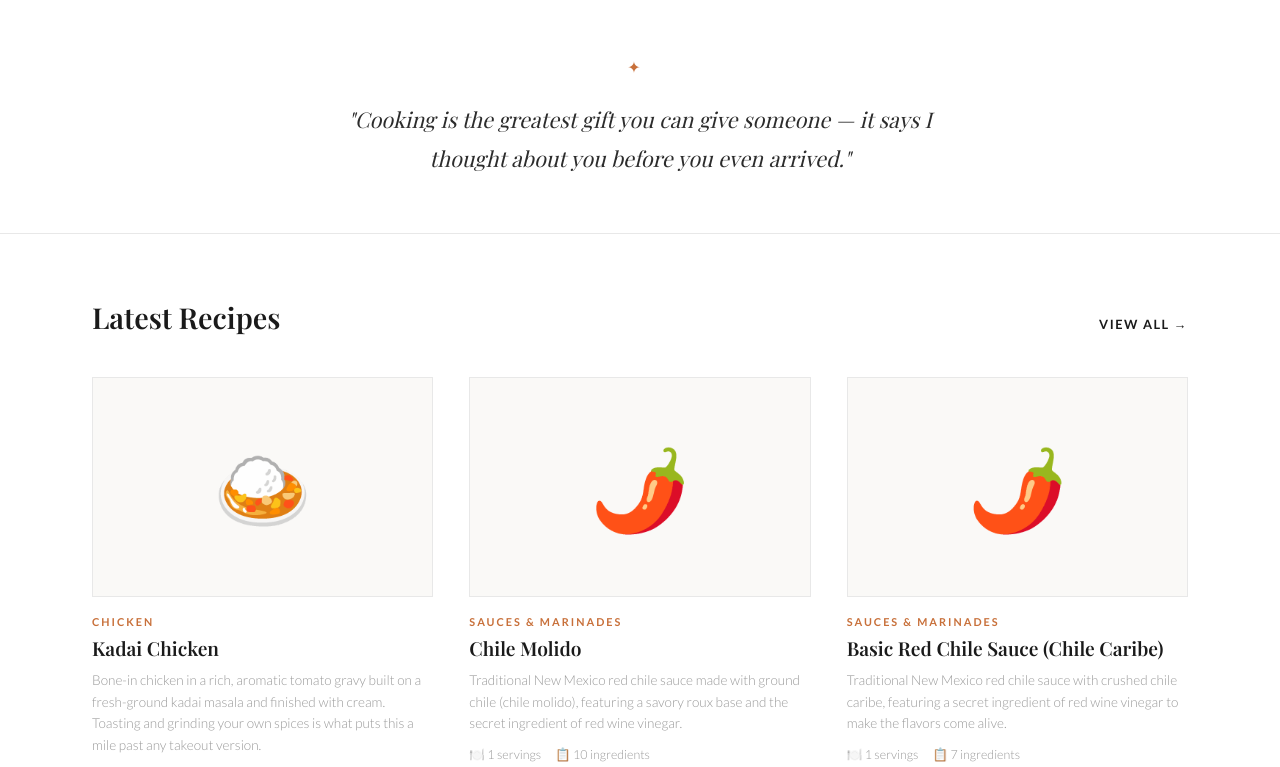
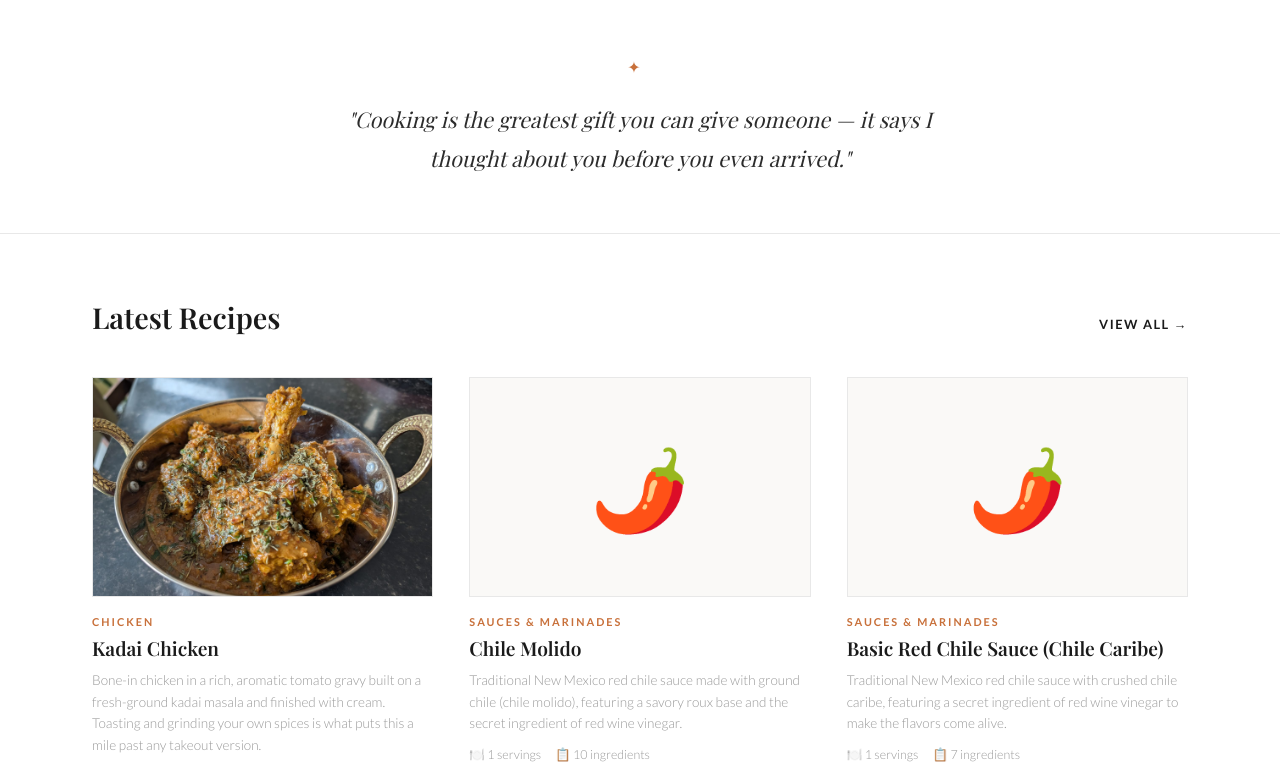
Before and after one commit to churchillpatel-eng/Churchscookout, a Next.js app in the folder web/: page / in a window 1280 px wide. Shown: the part 505-1272 px from the top of the page. Built offline with nearby package versions, Linux system fonts and the light colour scheme; a web font is replaced by a local one.

Commit message:
Add hero photo to Kadai Chicken recipe

```diff
--- a/web/src/data/recipes/kadai-chicken.ts
+++ b/web/src/data/recipes/kadai-chicken.ts
@@ -4,6 +4,7 @@ const recipe: Recipe = {
   id: 8,
   slug: "kadai-chicken",
   dietary: "meat",
+  image: "/kadai-chicken.jpg",
   title: "Kadai Chicken",
   description:
     "Bone-in chicken in a rich, aromatic tomato gravy built on a fresh-ground kadai masala and finished with cream. Toasting and grinding your own spices is what puts this a mile past any takeout version.",
```
Also changed, not shown: web/public/kadai-chicken.jpg (added), 1 other file (tests, documents, lock files or other folders).
